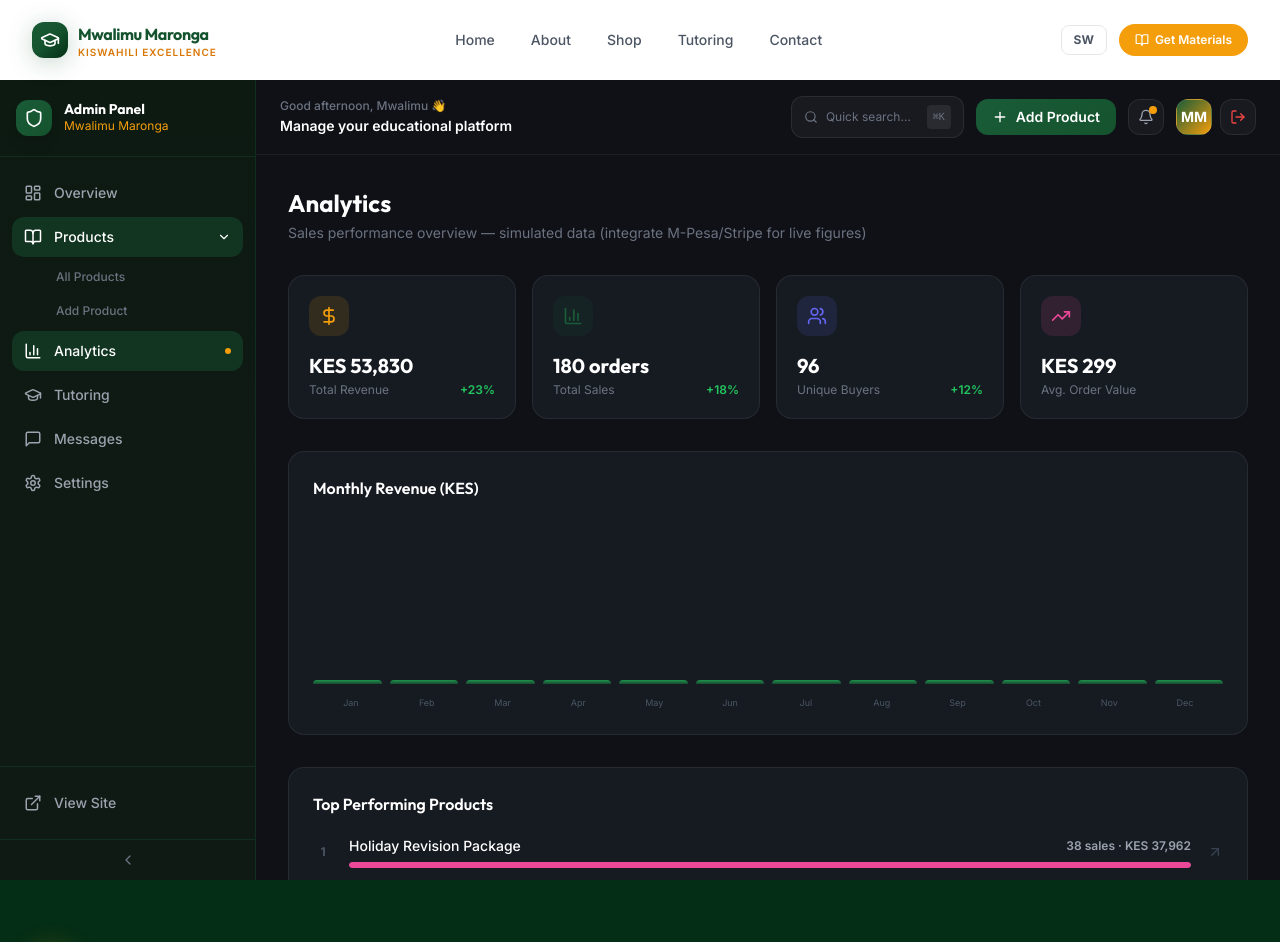
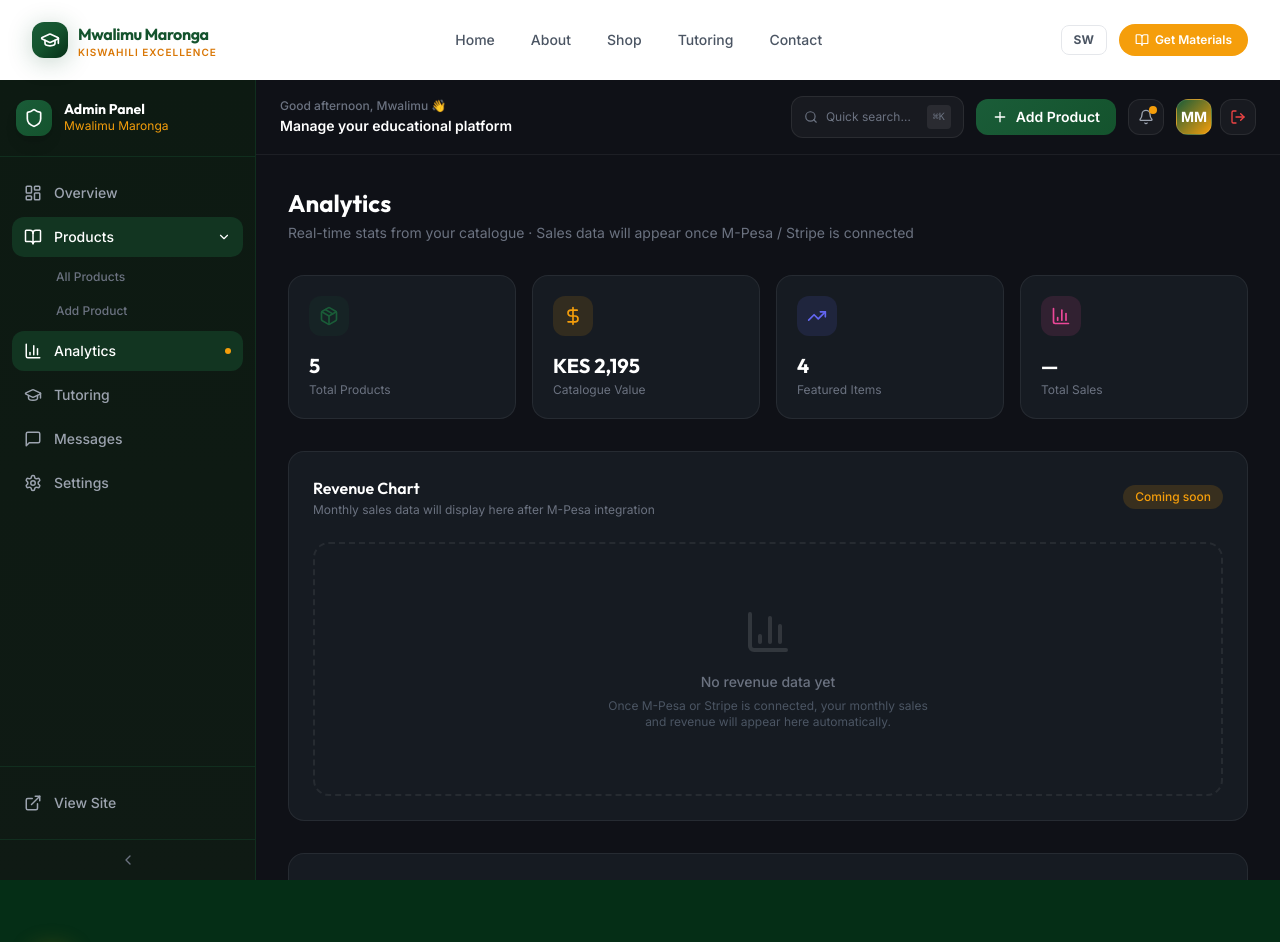
Before and after one commit to malnusagency-lgtm/Mwalimu-maronga, a Next.js app: page /admin/analytics in a window 1280 px wide. Shown: the top 942 px of the page. Built offline with nearby package versions, Linux system fonts and the light colour scheme.

Commit message:
Remove all mockup data from shop & analytics; redirect buy CTA to WhatsApp

```diff
--- a/app/admin/analytics/page.tsx
+++ b/app/admin/analytics/page.tsx
@@ -1,35 +1,26 @@
 "use client";
 
-import { BarChart3, TrendingUp, Users, DollarSign, ArrowUpRight } from "lucide-react";
-
-const MONTHLY = [
-  { month: "Jan", sales: 8, revenue: 2300 },
-  { month: "Feb", sales: 5, revenue: 1450 },
-  { month: "Mar", sales: 14, revenue: 4180 },
-  { month: "Apr", sales: 9, revenue: 2700 },
-  { month: "May", sales: 18, revenue: 5400 },
-  { month: "Jun", sales: 11, revenue: 3300 },
-  { month: "Jul", sales: 22, revenue: 6600 },
-  { month: "Aug", sales: 16, revenue: 4800 },
-  { month: "Sep", sales: 19, revenue: 5700 },
-  { month: "Oct", sales: 13, revenue: 3900 },
-  { month: "Nov", sales: 25, revenue: 7500 },
-  { month: "Dec", sales: 20, revenue: 6000 },
-];
-
-const maxRevenue = Math.max(...MONTHLY.map((m) => m.revenue));
-
-const TOP_PRODUCTS = [
-  { title: "Holiday Revision Package", sales: 38, revenue: 37962, color: "#ec4899" },
-  { title: "Kiswahili Set Book Analysis", sales: 29, revenue: 10121, color: "#f59e0b" },
-  { title: "Isimu Jamii Guide", sales: 24, revenue: 7176, color: "#6366f1" },
-  { title: "Insha Masterclass", sales: 18, revenue: 4482, color: "#10b981" },
-  { title: "Sarufi Complete Notes", sales: 12, revenue: 3588, color: "#3b82f6" },
-];
+import { useEffect, useState } from "react";
+import Link from "next/link";
+import { BarChart3, TrendingUp, DollarSign, ArrowUpRight, Package } from "lucide-react";
+import { Product } from "@/data/products";
 
 export default function AnalyticsPage() {
-  const totalRevenue = MONTHLY.reduce((s, m) => s + m.revenue, 0);
-  const totalSales = MONTHLY.reduce((s, m) => s + m.sales, 0);
+  const [products, setProducts] = useState<Product[]>([]);
+  const [loading, setLoading] = useState(true);
+
+  useEffect(() => {
+    fetch("/api/products")
+      .then((r) => r.json())
+      .then((data) => {
+        setProducts(data);
+        setLoading(false);
+      })
+      .catch(() => setLoading(false));
+  }, []);
+
+  const totalCatalogueValue = products.reduce((s, p) => s + p.price, 0);
+  const featured = products.filter((p) => p.featured).length;
 
   return (
     <div className="space-y-8">
@@ -38,17 +29,37 @@ export default function AnalyticsPage() {
           Analytics
         </h1>
         <p className="text-sm mt-1" style={{ color: "#6b7280" }}>
-          Sales performance overview — simulated data (integrate M-Pesa/Stripe for live figures)
+          Real-time stats from your catalogue · Sales data will appear once M-Pesa / Stripe is connected
         </p>
       </div>
 
-      {/* Stats */}
+      {/* Live Catalogue Stats */}
       <div className="grid grid-cols-2 lg:grid-cols-4 gap-4">
         {[
-          { icon: DollarSign, label: "Total Revenue", value: `KES ${totalRevenue.toLocaleString()}`, color: "#f59e0b", trend: "+23%" },
-          { icon: BarChart3, label: "Total Sales", value: `${totalSales} orders`, color: "#1a5c38", trend: "+18%" },
-          { icon: Users, label: "Unique Buyers", value: "96", color: "#6366f1", trend: "+12%" },
-          { icon: TrendingUp, label: "Avg. Order Value", value: `KES ${Math.round(totalRevenue / totalSales)}`, color: "#ec4899" },
+          {
+            icon: Package,
+            label: "Total Products",
+            value: loading ? "…" : String(products.length),
+            color: "#1a5c38",
+          },
+          {
+            icon: DollarSign,
+            label: "Catalogue Value",
+            value: loading ? "…" : `KES ${totalCatalogueValue.toLocaleString()}`,
+            color: "#f59e0b",
+          },
+          {
+            icon: TrendingUp,
+            label: "Featured Items",
+            value: loading ? "…" : String(featured),
+            color: "#6366f1",
+          },
+          {
+            icon: BarChart3,
+            label: "Total Sales",
+            value: "—",
+            color: "#ec4899",
+          },
         ].map((s) => {
           const Icon = s.icon;
           return (
@@ -64,87 +75,108 @@ export default function AnalyticsPage() {
                 <Icon className="w-5 h-5" style={{ color: s.color }} />
               </div>
               <p className="text-xl font-heading font-bold text-white">{s.value}</p>
-              <p className="text-xs mt-0.5 flex items-center justify-between" style={{ color: "#6b7280" }}>
+              <p className="text-xs mt-0.5" style={{ color: "#6b7280" }}>
                 {s.label}
-                {s.trend && (
-                  <span style={{ color: "#22c55e" }} className="font-semibold">
-                    {s.trend}
-                  </span>
-                )}
               </p>
             </div>
           );
         })}
       </div>
 
-      {/* Revenue chart */}
+      {/* Sales chart — pending integration */}
       <div
         className="rounded-2xl p-6 border"
         style={{ background: "#161b22", borderColor: "rgba(255,255,255,0.07)" }}
       >
-        <h2 className="font-heading font-semibold text-white text-base mb-6">Monthly Revenue (KES)</h2>
-        <div className="flex items-end gap-2 h-40">
-          {MONTHLY.map((m) => {
-            const pct = (m.revenue / maxRevenue) * 100;
-            return (
-              <div key={m.month} className="flex-1 flex flex-col items-center gap-1 group">
+        <div className="flex items-center justify-between mb-6">
+          <div>
+            <h2 className="font-heading font-semibold text-white text-base">Revenue Chart</h2>
+            <p className="text-xs mt-0.5" style={{ color: "#6b7280" }}>
+              Monthly sales data will display here after M-Pesa integration
+            </p>
+          </div>
           <span
-                  className="text-[9px] opacity-0 group-hover:opacity-100 transition-opacity font-medium"
-                  style={{ color: "#f59e0b" }}
+            className="text-xs px-3 py-1 rounded-full font-medium"
+            style={{ background: "rgba(245,158,11,0.15)", color: "#f59e0b" }}
           >
-                  {(m.revenue / 1000).toFixed(1)}k
+            Coming soon
           </span>
+        </div>
         <div
-                  className="w-full rounded-t transition-all duration-300 group-hover:opacity-100 opacity-70"
-                  style={{
-                    height: `${pct}%`,
-                    minHeight: 4,
-                    background: "linear-gradient(to top, #1a5c38, #22c55e)",
-                  }}
-                />
-              </div>
-            );
-          })}
-        </div>
-        <div className="flex justify-between mt-3">
-          {MONTHLY.map((m) => (
-            <span key={m.month} className="text-[9px] flex-1 text-center" style={{ color: "#4b5563" }}>
-              {m.month}
-            </span>
-          ))}
+          className="flex flex-col items-center justify-center py-16 rounded-2xl border-2 border-dashed"
+          style={{ borderColor: "rgba(255,255,255,0.07)" }}
+        >
+          <BarChart3 className="w-12 h-12 mb-4" style={{ color: "rgba(255,255,255,0.12)" }} />
+          <p className="text-sm font-medium" style={{ color: "#6b7280" }}>
+            No revenue data yet
+          </p>
+          <p className="text-xs mt-1.5 text-center max-w-xs" style={{ color: "#4b5563" }}>
+            Once M-Pesa or Stripe is connected, your monthly sales and revenue will appear here automatically.
+          </p>
         </div>
       </div>
 
-      {/* Top products */}
+      {/* Top Products — real data */}
       <div
         className="rounded-2xl p-6 border"
         style={{ background: "#161b22", borderColor: "rgba(255,255,255,0.07)" }}
       >
-        <h2 className="font-heading font-semibold text-white text-base mb-5">Top Performing Products</h2>
+        <div className="flex items-center justify-between mb-5">
+          <h2 className="font-heading font-semibold text-white text-base">Your Products</h2>
+          <Link
+            href="/admin/products"
+            className="text-xs font-medium flex items-center gap-1 hover:underline"
+            style={{ color: "#f59e0b" }}
+          >
+            Manage <ArrowUpRight className="w-3 h-3" />
+          </Link>
+        </div>
+
+        {loading ? (
+          <div className="flex justify-center py-10">
+            <div
+              className="w-6 h-6 rounded-full border-2 border-t-transparent animate-spin"
+              style={{ borderColor: "#1a5c38", borderTopColor: "transparent" }}
+            />
+          </div>
+        ) : products.length === 0 ? (
+          <p className="text-xs text-center py-8" style={{ color: "#4b5563" }}>
+            No products yet.{" "}
+            <Link href="/admin/products/new" style={{ color: "#f59e0b" }}>
+              Add one →
+            </Link>
+          </p>
+        ) : (
           <div className="space-y-4">
-          {TOP_PRODUCTS.map((p, i) => (
-            <div key={p.title} className="flex items-center gap-4">
+            {products.map((p, i) => (
+              <div key={p.id} className="flex items-center gap-4">
                 <span className="text-xs font-bold w-5 text-center" style={{ color: "#4b5563" }}>
                   {i + 1}
                 </span>
                 <div className="flex-1">
-                <div className="flex items-center justify-between mb-1.5">
+                  <div className="flex items-center justify-between mb-1">
                     <span className="text-sm font-medium text-white">{p.title}</span>
                     <span className="text-xs font-semibold" style={{ color: "#9ca3af" }}>
-                    {p.sales} sales · KES {p.revenue.toLocaleString()}
+                      {p.priceDisplay} · {p.category}
                     </span>
                   </div>
-                <div className="h-1.5 rounded-full overflow-hidden" style={{ background: "rgba(255,255,255,0.06)" }}>
+                  <div
+                    className="h-1.5 rounded-full overflow-hidden"
+                    style={{ background: "rgba(255,255,255,0.06)" }}
+                  >
                     <div
                       className="h-full rounded-full"
-                    style={{ width: `${(p.sales / TOP_PRODUCTS[0].sales) * 100}%`, background: p.color }}
+                      style={{
+                        width: `${Math.round((p.price / Math.max(...products.map((x) => x.price))) * 100)}%`,
+                        background: p.featured ? "#f59e0b" : "#1a5c38",
+                      }}
                     />
                   </div>
                 </div>
-              <ArrowUpRight className="w-4 h-4 flex-shrink-0" style={{ color: "#374151" }} />
               </div>
             ))}
           </div>
+        )}
       </div>
     </div>
   );
--- a/app/shop/[id]/page.tsx
+++ b/app/shop/[id]/page.tsx
@@ -6,14 +6,11 @@ import { useEffect, useState } from "react";
 import { motion } from "framer-motion";
 import {
   CheckCircle,
-  ShoppingCart,
   MessageCircle,
   ArrowLeft,
   FileText,
   Tag,
   Star,
-  Download,
-  Lock,
 } from "lucide-react";
 import { Product } from "@/data/products";
 import { use } from "react";
@@ -137,7 +134,7 @@ export default function ProductDetailPage({ params }: { params: Promise<{ id: st
               )}
               {product.pdfUrl && (
                 <span className="inline-flex items-center gap-1 px-3 py-1 rounded-full text-xs font-semibold bg-indigo-50 text-indigo-700 border border-indigo-200">
-                  <Download className="w-3 h-3" />
+                  <FileText className="w-3 h-3" />
                   PDF Download
                 </span>
               )}
@@ -175,7 +172,7 @@ export default function ProductDetailPage({ params }: { params: Promise<{ id: st
                   {product.priceDisplay}
                 </span>
               </div>
-              <p className="text-gray-400 text-xs mb-6">One-time purchase · Instant PDF delivery</p>
+              <p className="text-gray-400 text-xs mb-6">One-time purchase · PDF sent via WhatsApp</p>
 
               <div className="flex flex-col gap-3">
                 {/* Primary: WhatsApp buy */}
@@ -190,42 +187,18 @@ export default function ProductDetailPage({ params }: { params: Promise<{ id: st
                   Buy via WhatsApp — Get PDF Instantly
                 </a>
 
-                {/* PDF Download (if pdfUrl is set — direct download) */}
-                {product.pdfUrl ? (
-                  <a
-                    href={product.pdfUrl}
-                    target="_blank"
-                    rel="noopener noreferrer"
-                    download
-                    className="w-full inline-flex items-center justify-center gap-2 px-6 py-4 rounded-2xl font-semibold text-sm text-white transition-all duration-200 hover:-translate-y-0.5 shadow-md"
-                    style={{ background: "linear-gradient(135deg, #4f46e5, #6366f1)" }}
-                    id="download-pdf-btn"
-                  >
-                    <Download className="w-5 h-5" />
-                    Download PDF — Soft Copy
-                  </a>
-                ) : (
-                  <button
-                    disabled
-                    className="w-full inline-flex items-center justify-center gap-2 px-6 py-4 rounded-2xl font-semibold text-sm text-gray-400 bg-gray-100 cursor-not-allowed"
-                    id="download-pdf-unavailable-btn"
-                  >
-                    <Lock className="w-4 h-4" />
-                    PDF available after purchase
-                  </button>
-                )}
-
-                <button
-                  className="w-full btn-primary py-4 text-sm justify-center"
-                  id="add-to-cart-btn"
+                {/* M-Pesa coming soon notice */}
+                <div
+                  className="w-full inline-flex items-center justify-center gap-2 px-6 py-3.5 rounded-2xl text-sm font-medium"
+                  style={{ background: "rgba(26,92,56,0.06)", color: "#6b7280", border: "1.5px dashed #d1d5db" }}
                 >
-                  <ShoppingCart className="w-4 h-4" />
-                  Add to Cart
-                </button>
+                  <span className="text-base">📱</span>
+                  M-Pesa automatic payment — coming soon
+                </div>
               </div>
 
               <p className="text-center text-gray-400 text-xs mt-4">
-                🔒 Secure payment · Instant PDF delivery via WhatsApp
+                🔒 Safe &amp; trusted · PDF delivered via WhatsApp after payment
               </p>
             </div>
 
--- a/app/shop/page.tsx
+++ b/app/shop/page.tsx
@@ -104,9 +104,9 @@ export default function ShopPage() {
       <div className="bg-brand-green-50 border-y border-brand-green-100 py-8 px-4">
         <div className="max-w-7xl mx-auto grid sm:grid-cols-3 gap-6 text-center">
           {[
-            { emoji: "⚡", title: "Instant Download", desc: "Get your PDF immediately after payment" },
-            { emoji: "🔒", title: "Secure Purchase", desc: "Your payment is safe and encrypted" },
-            { emoji: "📱", title: "Any Device", desc: "Read on phone, tablet or computer" },
+            { emoji: "💬", title: "Order via WhatsApp", desc: "Message Mwalimu directly to place your order" },
+            { emoji: "📱", title: "M-Pesa Payment", desc: "Pay securely via M-Pesa — instructions sent on WhatsApp" },
+            { emoji: "📄", title: "PDF Delivered Instantly", desc: "Your materials sent directly to your WhatsApp or email" },
           ].map((item) => (
             <div key={item.title} className="flex flex-col items-center gap-2">
               <span className="text-3xl">{item.emoji}</span>
--- a/components/ui/ProductCard.tsx
+++ b/components/ui/ProductCard.tsx
@@ -1,9 +1,8 @@
 "use client";
 
 import Image from "next/image";
-import Link from "next/link";
 import { motion } from "framer-motion";
-import { ShoppingCart, Star, FileText } from "lucide-react";
+import { MessageCircle, Star, FileText } from "lucide-react";
 import { Product } from "@/data/products";
 import { cn } from "@/lib/utils";
 
@@ -13,6 +12,10 @@ interface ProductCardProps {
 }
 
 export default function ProductCard({ product, className }: ProductCardProps) {
+  const whatsAppMsg = encodeURIComponent(
+    `Hello Mwalimu Maronga! I'd like to purchase: ${product.title} (${product.priceDisplay}). Please guide me on how to pay and receive the PDF.`
+  );
+
   return (
     <motion.div
       initial={{ opacity: 0, y: 20 }}
@@ -77,18 +80,20 @@ export default function ProductCard({ product, className }: ProductCardProps) {
 
         {/* Price + CTA */}
         <div className="flex items-center justify-between gap-3 mt-auto">
-          <div>
-            <span className="font-heading text-2xl font-bold text-brand-green-800">
-              {product.priceDisplay}
-            </span>
-          </div>
-          <Link
-            href={`/shop/${product.id}`}
-            className="btn-primary text-xs px-4 py-2.5"
+          <span className="font-heading text-2xl font-bold text-brand-green-800">
+            {product.priceDisplay}
+          </span>
+          <a
+            href={`https://wa.me/254705469192?text=${whatsAppMsg}`}
+            target="_blank"
+            rel="noopener noreferrer"
+            className="inline-flex items-center gap-1.5 text-xs px-4 py-2.5 rounded-2xl font-semibold text-white transition-all duration-200 hover:-translate-y-0.5 shadow-md whitespace-nowrap"
+            style={{ background: "#25D366" }}
+            id={`buy-whatsapp-${product.id}`}
           >
-            <ShoppingCart className="w-3.5 h-3.5" />
-            Buy Now
-          </Link>
+            <MessageCircle className="w-3.5 h-3.5" />
+            Buy via WhatsApp
+          </a>
         </div>
       </div>
     </motion.div>
```
Lines whose indentation alone changed are shown as unchanged.
